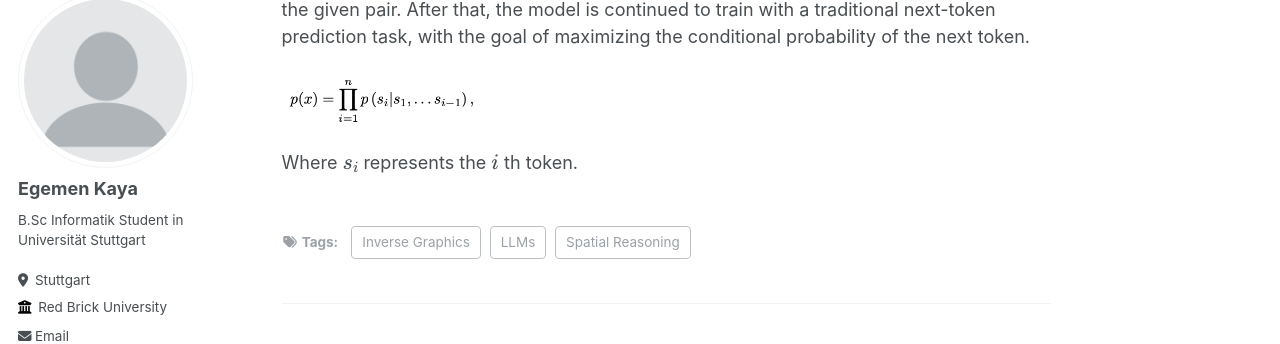
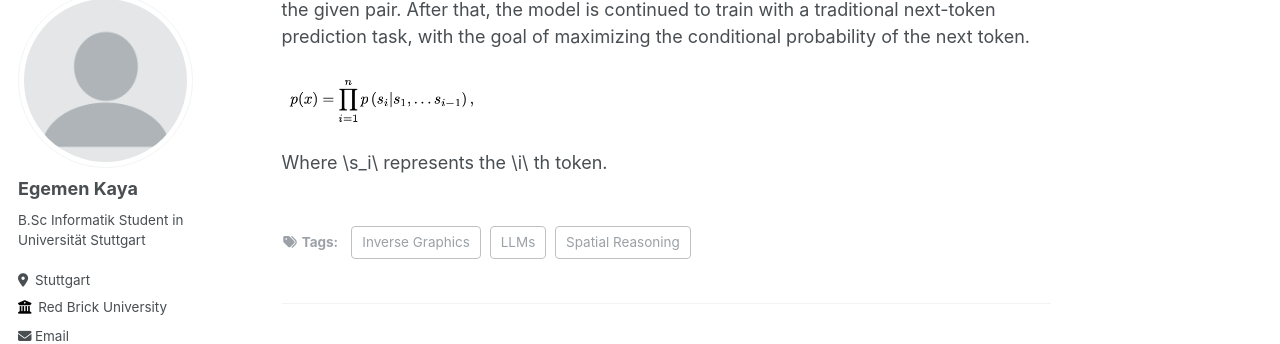
Before and after one commit to egemeenkaya/egemeenkaya.github.io, a Jekyll site: the page built from _posts/2015-08-14-blog-post-4.md, in a window 1280 px wide and 900 px high, scrolled down 2544 px. Shown: the part 113-457 px from the top of the window. Built offline with Jekyll 4.4.1, drawn with Linux system fonts in a browser that asks for light colours; some web fonts are replaced.

```diff
--- a/_posts/2015-08-14-blog-post-4.md
+++ b/_posts/2015-08-14-blog-post-4.md
@@ -44,4 +44,4 @@ To train the model, pairs of codes and their corresponding images are given to t
 
 <img src="/images/pifalanfilan.png" alt="formula1" align="center" width="200"/>
 
-Where $$s_i$$ represents the $$i$$ th token.
+Where \\s_i\\ represents the \\i\\ th token.
```
